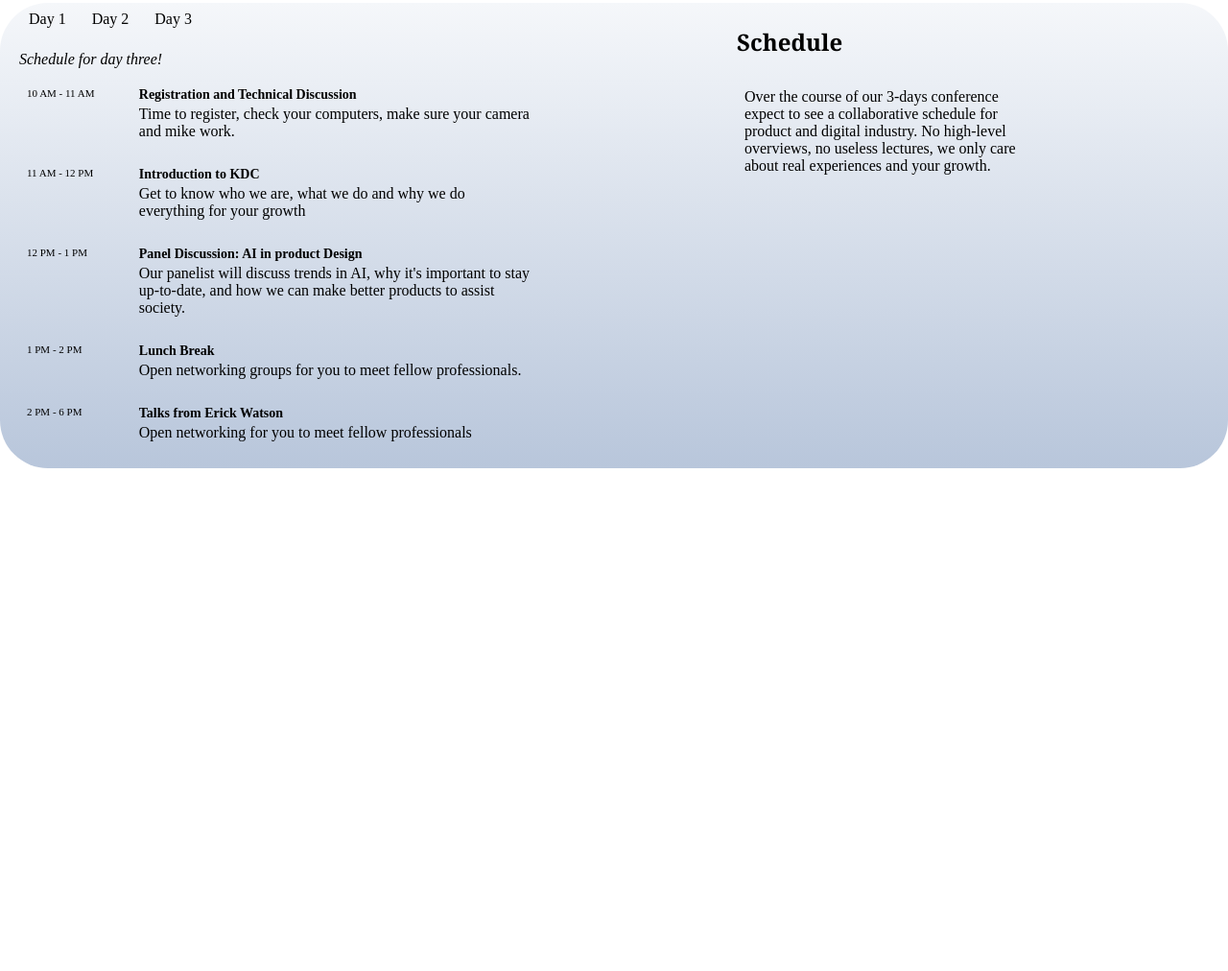
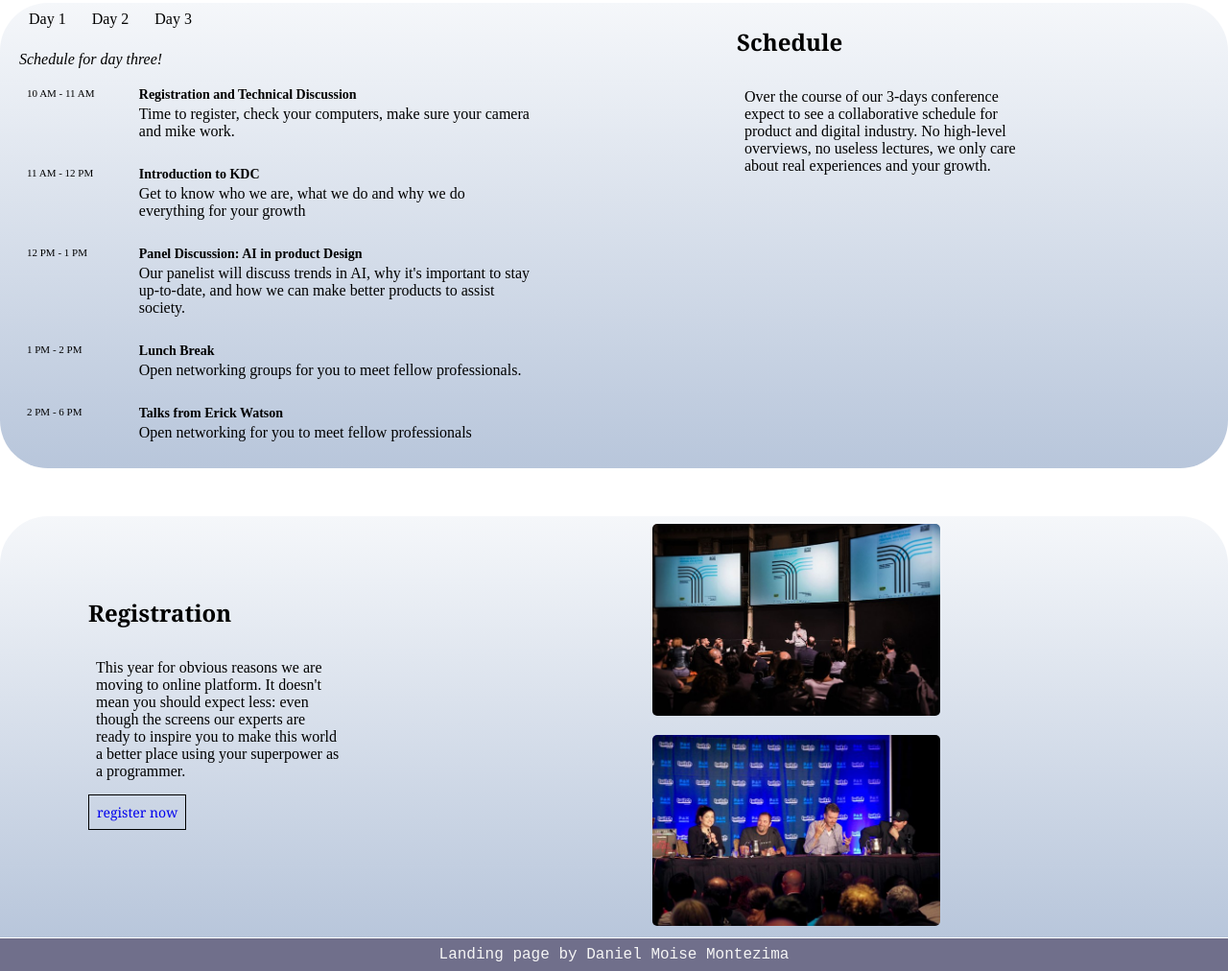
Before and after one commit to Lafronde/ZimaLandingPage, a plain HTML site: page index.html in a window 1280 px wide. Shown: the part 1200-2212 px from the top of the page at 96% size. Before the commit the page ends 1688 px from the top, so only its background shows below. Drawn offline with Linux system fonts and the light colour scheme.

Commit message:
This the first temporary version of the landing page

```diff
--- a/index.html
+++ b/index.html
@@ -262,6 +262,34 @@
       </div>
     </div>
 
+    <!--Section Register-->
+
+    <div class="section-register">
+      <div class="text-register-section">
+        <h3>Registration</h3>
+        <p>
+          This year for obvious reasons we are moving to online platform.
+          It doesn't mean you should expect less: even though the screens our experts are ready to inspire
+          you to make this world a better place using your superpower as a programmer.
+        </p>
+        <span class="btn-register"><a href="#">register now</a></span>
+      </div>
+      <div class="images-register-section">
+        <span>
+          <img src="static/img/conference1.jpg" width="300px">
+        </span>
+        <span>
+          <img src="static/img/conference2.jpg" width="300px">
+        </span>
+
+      </div>
+    </div>
+
+    <!--Footer page-->
+    <footer>
+      <span>Landing page by Daniel Moise Montezima</span>
+    </footer>
+
     <script src="static/js/scripts.js?v=1.0"></script>
   </body>
 </html>
--- a/static/css/styles.css
+++ b/static/css/styles.css
@@ -219,3 +219,70 @@ nav a {
     font-size: 16px;
     font-family:'Times New Roman', Times, serif;
 }
+
+/*Section Register*/
+
+.section-register{
+  display: flex;
+  flex-direction: row;
+  border-top-left-radius: 50px;
+  border-top-right-radius: 50px;
+  margin-top:50px ;
+  background: linear-gradient(#f5f7fa, #b8c6db);
+  justify-content: space-around;
+}
+
+.text-register-section{
+  width: 45%;
+  padding: 60px;
+}
+
+.text-register-section h3{
+  font-size: 24px;
+  font-family: Georgia, 'Times New Roman', Times, serif;
+}
+
+.text-register-section p{
+  width: 60%;
+  padding: 8px;
+  font-size: 16px;
+  font-family:'Times New Roman', Times, serif;
+}
+
+.text-register-section .btn-register{
+  font-size: 14px;
+  font-family: Georgia, 'Times New Roman', Times, serif;
+  color: whitesmoke;
+  padding: 8px;
+  border: 1.5px solid black;
+}
+
+.text-register-section .btn-register a{
+  text-decoration: none;
+}
+
+.images-register-section{
+  display: flex;
+  flex-direction: column;
+  width: 45%;
+}
+
+.images-register-section span{
+  margin:8px;
+}
+
+.images-register-section img{
+  border-radius: 5px;
+}
+
+
+/*Section footer*/
+
+footer{
+  background-color:#706f8b ;
+  margin-top: 1px;
+  padding: 8px;
+  text-align: center;
+  font-family: 'Courier New', Courier, monospace;
+  color: whitesmoke;
+}
```
Also changed, not shown: static/img/conference1.jpg (added), static/img/conference2.jpg (added).
